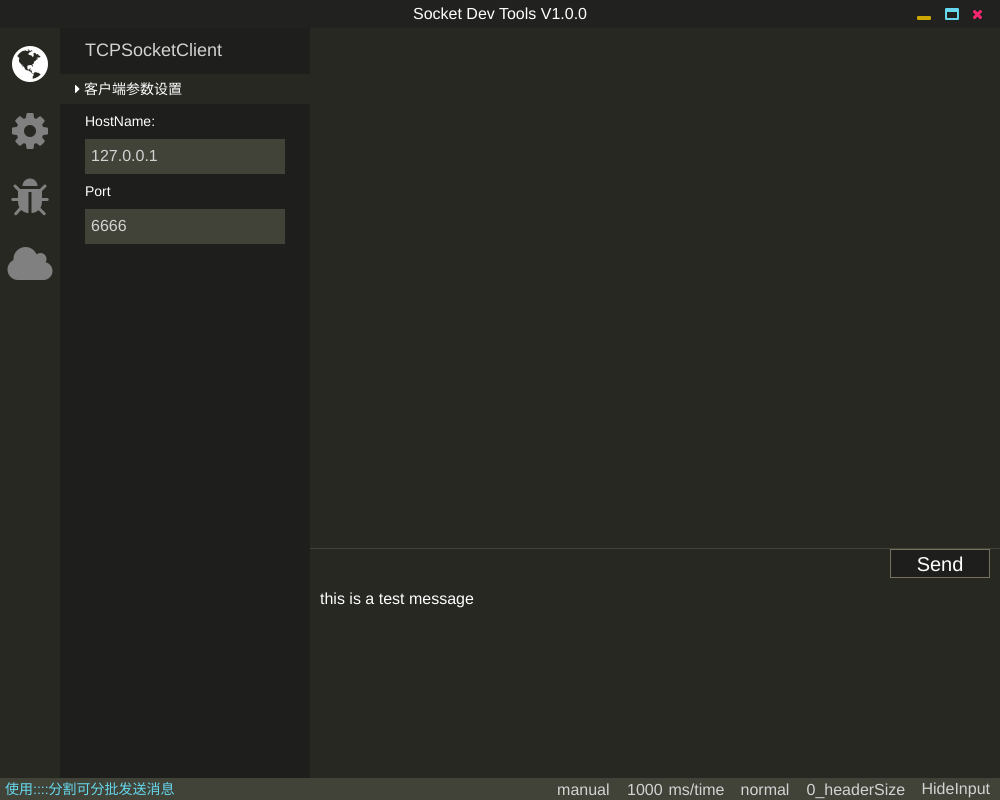
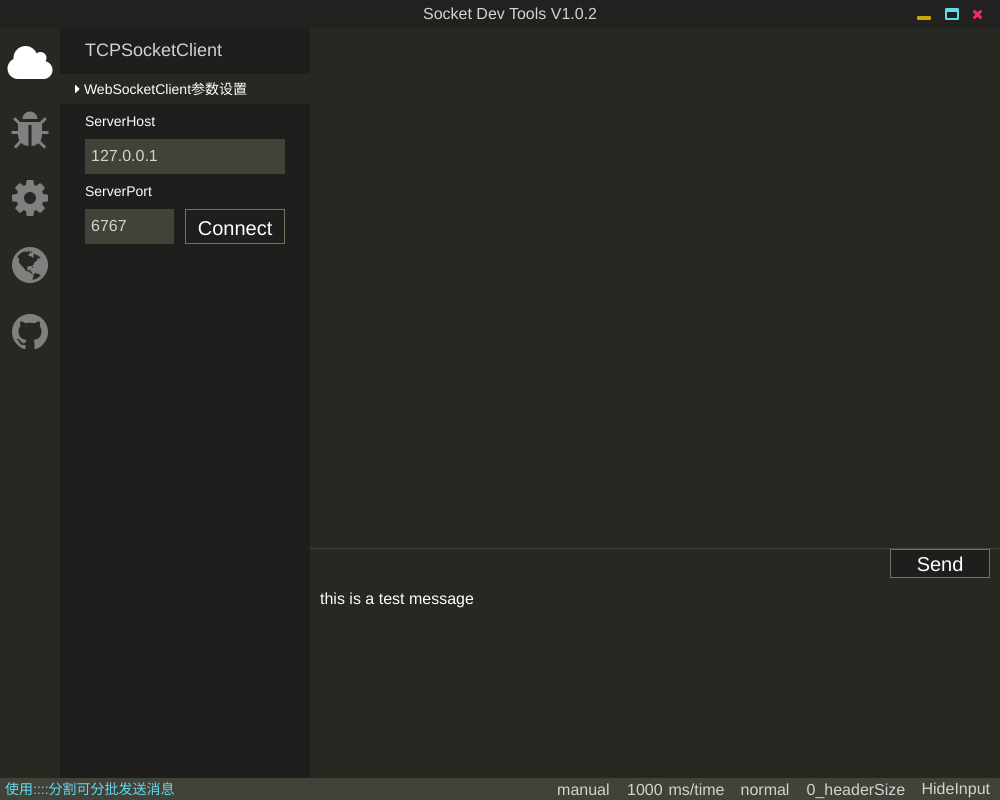
Before and after one commit to gadore/SocketDevTools, an Electron app: page index.html in a window 1000 px wide. Drawn offline with nearby package versions, Linux system fonts and the light colour scheme.

Commit message:
add connect button

```diff
--- a/index.html
+++ b/index.html
@@ -25,7 +25,7 @@
 <body id="root" onload="init()">
     <!-- windowControl -->
     <div id="topBar">
-        <div id="titleName">Socket Dev Tools V1.0.0</div>
+        <div id="titleName">Socket Dev Tools V1.0.2</div>
         <!-- uncomment this in windows  -->
         <i class="winBtn fa fa-times" id="closeBtn"></i>
         <i class="winBtn fa fa-window-maximize" id="maxBtn"></i>
@@ -41,7 +41,7 @@
             <div id="paramsSetting" style="display: inline; overflow: auto;">
                 <div style="color: lightgray;margin:10px 25px;font-size:18px;" id="subBarTitle">TCPSocketClient</div>
 
-                <div id="TCPSocketClientContent" class="contents" style="display: block">
+                <div id="TCPSocketClientContent" class="contents">
                     <div class="subContent">
                         <i class="fa fa-caret-right"></i>
                         <div style="display: inline; ">客户端参数设置</div>
@@ -57,7 +57,8 @@
                             <h5>Port</h5>
                         </div>
                         <div>
-                            <input type="text" id="clientPort" style="width: 100%;" value="6666">
+                            <input type="text" id="clientPort" style="width: calc(50% - 11px);" value="6666">
+                            <button class="connectButton" id="tcpClientConnectBtn">Connect</button>
                         </div>
                     </div>
                 </div>
@@ -72,7 +73,8 @@
                             <h5>ServerPort</h5>
                         </div>
                         <div>
-                            <input id="SocketServerPort" type="text" style="width: 100%;" value="6666">
+                            <input id="SocketServerPort" type="text" style="width: calc(50% - 11px);" value="6666">
+                            <button class="connectButton" id="starttcpsocketServerBtn">Launch</button>
                         </div>
                     </div>
                 </div>
@@ -87,12 +89,13 @@
                             <h5>ServerPort</h5>
                         </div>
                         <div>
-                            <input id="WebSocketServerPort" type="text" style="width: 100%;" value="6767">
+                            <input id="WebSocketServerPort" type="text" style="width: calc(50% - 11px);" value="6767">
+                            <button class="connectButton" id="startWebsocketServerBtn">Launch</button>
                         </div>
                     </div>
                 </div>
 
-                <div id="WebSocketClientContent" class="contents">
+                <div id="WebSocketClientContent" class="contents" style="display: block">
                     <div class="subContent">
                         <i class="fa fa-caret-right"></i>
                         <div style="display: inline; ">WebSocketClient参数设置</div>
@@ -108,7 +111,8 @@
                             <h5>ServerPort</h5>
                         </div>
                         <div>
-                            <input id="WebSocketClientPort" type="text" style="width: 100%;" value="6767">
+                            <input id="WebSocketClientPort" type="text" style="width: calc(50% - 11px);" value="6767">
+                            <button class="connectButton" id="websocketClientConnectBtn">Connect</button>
                         </div>
                     </div>
                 </div>
--- a/main.js
+++ b/main.js
@@ -4,7 +4,8 @@ const {
   MenuItem,
   remote,
   ipcMain,
-  BrowserWindow
+  BrowserWindow,
+  shell
 } = require('electron')
 
 // Menu.setApplicationMenu(null)
--- a/package.json
+++ b/package.json
@@ -1,7 +1,7 @@
 {
   "name": "SocketTools",
-  "version": "1.0.0",
-  "description": "single page web app",
+  "version": "1.0.2",
+  "description": "socket develop tools",
   "main": "main.js",
   "scripts": {
     "start": "electron .",
--- a/static/css/404.css
+++ b/static/css/404.css
@@ -62,6 +62,20 @@ body {
   background: #1e1f1c;
   user-select: none;
   margin-right: 10px;
+}
+
+.connectButton{
+  color: white;
+  float: right;
+  font-size: 20px;
+  width: 50%;
+  height: 35px;
+  border: 1px solid #75715e;
+  line-height: 35px;
+  text-align: center;
+  background: #1e1f1c;
+  user-select: none;
+  margin-left: 10px;
 }
 
 .clientList {
@@ -394,14 +408,16 @@ input:focus {
 }
 
 #titleName {
-  color: white;
+  color: lightgray;
   line-height: 28px;
   width: 50%;
   font-size: 16px;
   position: relative;
+
   text-align: center;
   left: 25%;
   user-select: none;
+  padding-left: 20px;
 }
 
 #bottomBar {
--- a/static/js/socket.js
+++ b/static/js/socket.js
@@ -20,10 +20,8 @@ let hexType = false
 let headerSize = 0
 let clientBank = new Array()
 
-$id('WebSocketServerPort').onkeyup = function (e) {
-    if (e.keyCode != 13) {
-        return
-    }
+function startWebsocketServer(e) {
+    if (e.type === 'click' || (e.type === 'keyup' && e.keyCode === 13)) {
         var port = parseInt($id('WebSocketServerPort').value)
 
         if (isNaN(port) || port > 65535 || port < 1) {
@@ -41,11 +39,13 @@ $id('WebSocketServerPort').onkeyup = function (e) {
             return
         }
     }
+}
 
-$id('WebSocketClientPort').onkeyup = function (e) {
-    if (e.keyCode != 13) {
-        return
-    }
+$id('WebSocketServerPort').onkeyup = startWebsocketServer
+$id('startWebsocketServerBtn').onclick = startWebsocketServer
+
+function connectWebsocket(e) {
+    if (e.type === 'click' || (e.type === 'keyup' && e.keyCode === 13)) {
         var port = parseInt($id('WebSocketClientPort').value)
         var host = $id('WebSocketClientHost').value
 
@@ -77,9 +77,17 @@ $id('WebSocketClientPort').onkeyup = function (e) {
                 tag.title = '#' + tempSocket.localPort
         }, 5000)
     }
+}
+
+$id('WebSocketClientPort').onkeyup = connectWebsocket
+$id('websocketClientConnectBtn').onclick = connectWebsocket
 
 function createWebSocketServer(port) {
     try {
+        if (!$isNull(sockets[port])) {
+            showNotify('Port in use, change a another one')
+            return sockets[port]
+        }
         const wss = new WebSocketServer({port: port})
         const hostname = '0.0.0.0'
         let clients = {}
@@ -182,10 +190,8 @@ function createWebSocketClient(hostname, port, id) {
     return socket
 }
 
-$id('SocketServerPort').onkeyup = function (e) {
-    if (e.keyCode != 13) {
-        return
-    }
+function startTcpSocketServer(e) {
+    if (e.type === 'click' || (e.type === 'keyup' && e.keyCode === 13)) {
         var port = parseInt($id('SocketServerPort').value)
 
         if (isNaN(port) || port > 65535 || port < 1) {
@@ -203,11 +209,13 @@ $id('SocketServerPort').onkeyup = function (e) {
             return
         }
     }
+}
 
-$id('TCPSocketClientContent').onkeyup = function (e) {
-    if (e.keyCode != 13)
-        return
+$id('SocketServerPort').onkeyup = startTcpSocketServer
+$id('starttcpsocketServerBtn').onclick = startTcpSocketServer
 
+function connectTcpClient(e) {
+    if (e.type === 'click' || (e.type === 'keyup' && e.keyCode === 13)) {
         var hostname = $id('clientHostName').value
         var port = parseInt($id('clientPort').value)
 
@@ -239,6 +247,10 @@ $id('TCPSocketClientContent').onkeyup = function (e) {
                 tag.title = '#' + tempSocket.localPort
         }, 5000)
     }
+}
+
+$id('TCPSocketClientContent').onkeyup = connectTcpClient
+$id('tcpClientConnectBtn').onclick = connectTcpClient
 
 function createSocketClient(hostname, port, id) {
     const socket = new net.Socket()
@@ -297,6 +309,10 @@ function createSocketClient(hostname, port, id) {
 
 function createSocketServer(Port) {
     try {
+        if (!$isNull(sockets[Port])) {
+            showNotify('Port in use, change a another one')
+            return sockets[Port]
+        }
         const hostname = '0.0.0.0'
         let port = Port
         let clients = {}
--- a/static/js/subControl.js
+++ b/static/js/subControl.js
@@ -1,15 +1,19 @@
+const { shell } = require('electron')
+
 let btnBox = {}
 let contentsBox = {}
-let activeBtn = 'TCPSocketClient'
+let activeBtn = 'WebSocketClient'
 
+$id('sideBar').appendChild(sideBtnCreater('WebSocketClient', 'fa-cloud'))
+$id('sideBar').appendChild(sideBtnCreater('WebSocketServer', 'fa-bug'))
+$id('sideBar').appendChild(sideBtnCreater('TCPSocketServer', 'fa-cog'))
 $id('sideBar').appendChild(sideBtnCreater('TCPSocketClient', 'fa-globe'))
-$id('sideBar').appendChild(sideBtnCreater('TCPSocketServer', 'fa-cog'))
-$id('sideBar').appendChild(sideBtnCreater('WebSocketServer', 'fa-bug'))
-$id('sideBar').appendChild(sideBtnCreater('WebSocketClient', 'fa-cloud'))
+
+$id('sideBar').appendChild(sideBtnLinkCreater('githubAbout', 'fa-github', 'https://github.com/gadore/SocketDevTools/releases/tag/0.3.0'))
 
 btnBox = $class('sideBtn')
 contentsBox = $class('contents')
-$id('TCPSocketClient').style.color = 'white'
+$id('WebSocketClient').style.color = 'white'
 
 $('.sideBtn').on('click', function () {
     if (this.id == activeBtn) {
@@ -56,3 +60,17 @@ function sideBtnCreater(idName, className) {
     div.appendChild(i)
     return div
 }
+
+function sideBtnLinkCreater(idName, className, link) {
+    var div = $mkEle('div')
+    div.id = idName
+    div.classList.add('sideBtn')
+    var i = $mkEle('i')
+    i.classList.add('fa')
+    i.classList.add('fa-3x')
+    i.classList.add(className)
+    i.setAttribute("aria-hidden", 'true')
+    div.appendChild(i)
+    div.onclick = () => { shell.openExternal(link) }
+    return div
+}
```
Also changed, not shown: 1 other file. Lines whose indentation alone changed are shown as unchanged.
